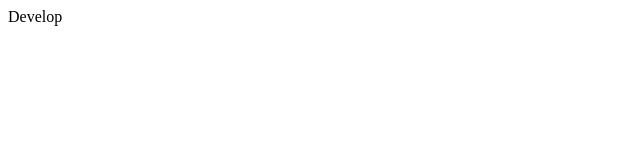
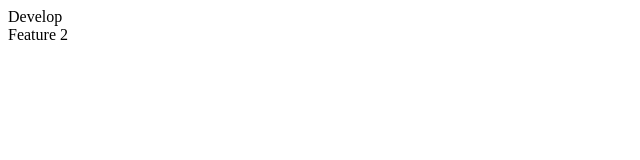
Before and after one commit to TPoleliuk/Hillel_Front-end-Pro-HW-35, a plain HTML site: page index.html in a window 1280 px wide. Shown: the full height of the page, 0-640 px from the left. Drawn offline with Linux system fonts and the light colour scheme.

Commit message:
1 Create Feature 2-branch

```diff
--- a/index.html
+++ b/index.html
@@ -8,5 +8,6 @@
 </head>
 <body>
     <div>Develop</div>
+    <div>Feature 2</div>
 </body>
 </html>
```
